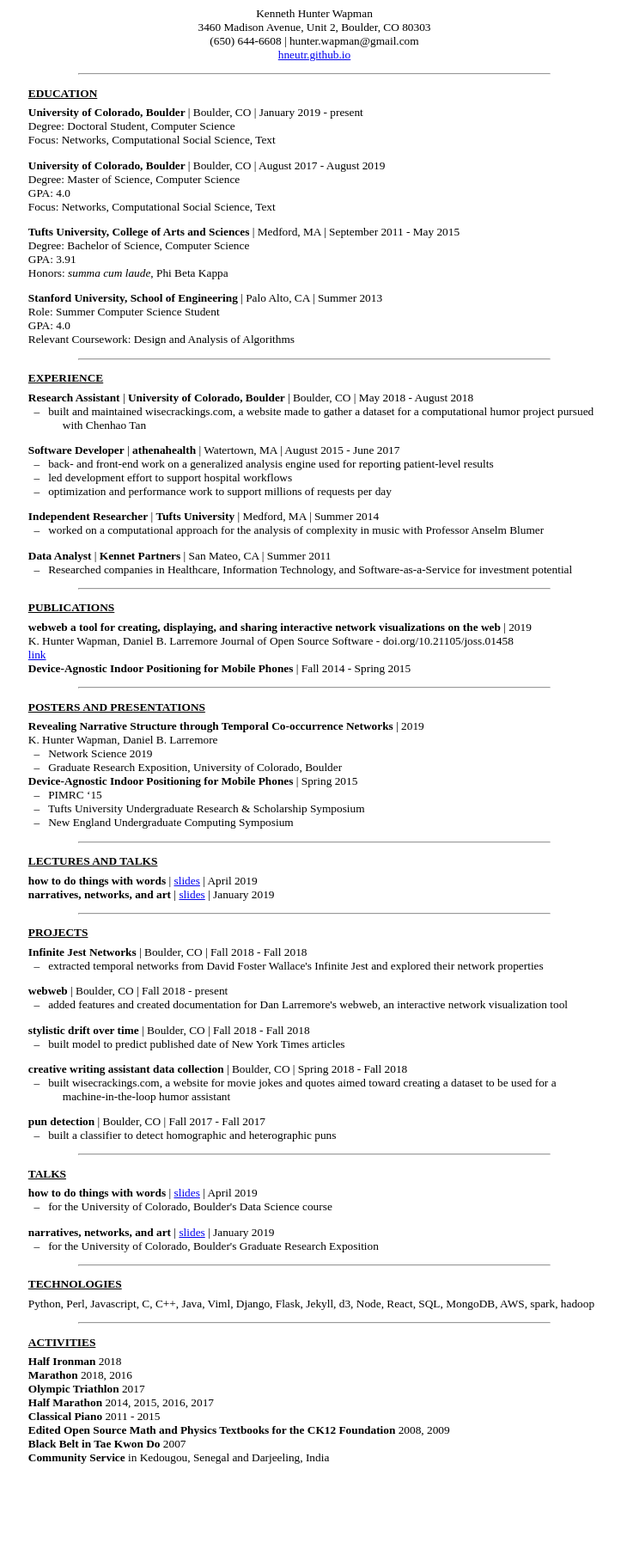
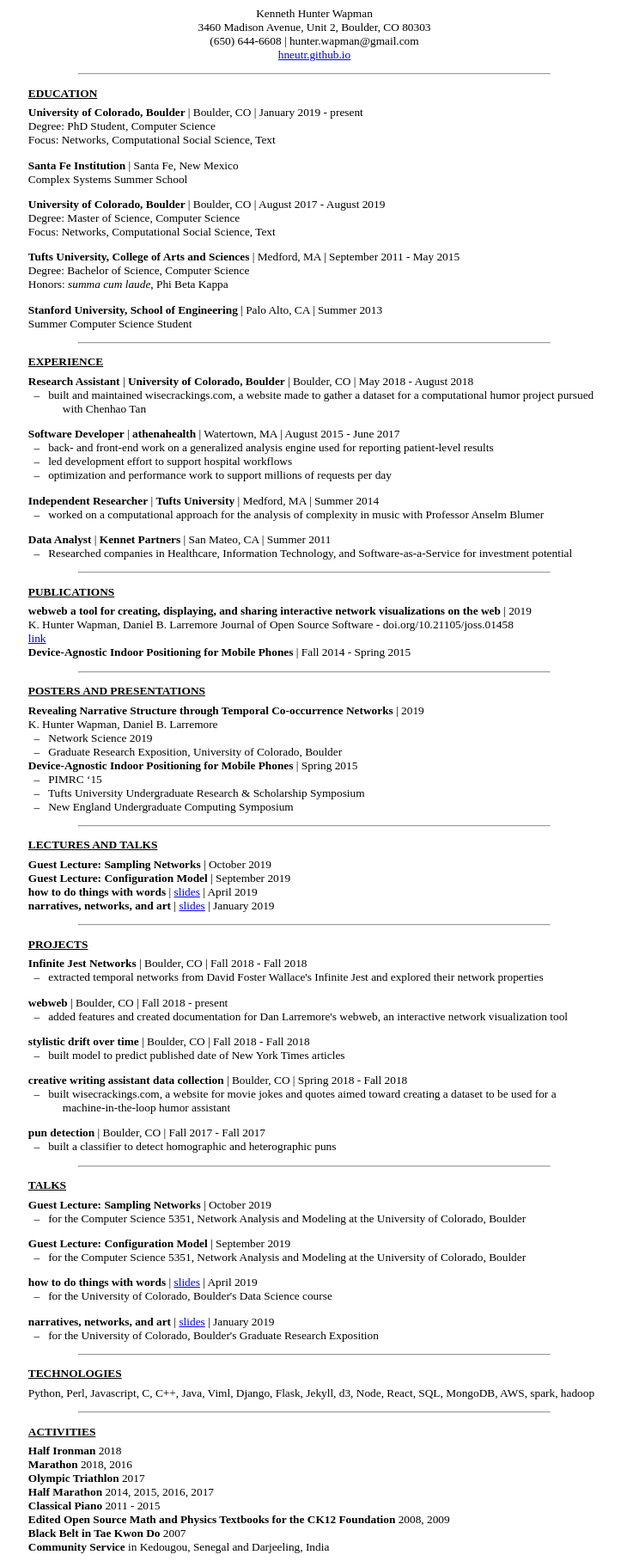
Before and after one commit to hneutr/hv-flask, a Flask app: page /cv.html in a window 1280 px wide. Shown: the whole page at 86% size, without its empty margins (274-997 px from the left). Before the commit the page ends 1703 px from the top, so only its background shows below. Run offline with Flask 2, Linux system fonts and the light colour scheme.

Commit message:
updates; automating cv stuff

```diff
--- a/config.yaml
+++ b/config.yaml
@@ -3,6 +3,6 @@ directories:
 kinds:
     - playlists
     - projects
-    - written
+    - words
 metas:
     - years
--- a/run.py
+++ b/run.py
@@ -3,20 +3,16 @@ from flask_flatpages import FlatPages
 from flask_frozen import Freezer
 
 import argparse
-import copy
 import datetime
-import io
-import json
 import markdown
 import math
 import os
-import shutil
-import sys
 import yaml
 
-#-------------------------------------------------------------------------------
+
+################################################################################
 # ARGUMENTPARSING
-#-------------------------------------------------------------------------------
+################################################################################
 def get_args():
     """Defines an argument parser for this script and returns the flags this
     package is called with
@@ -36,8 +32,6 @@ def get_args():
         help="print debug messages",
         default=False,
         action="store_true")
-
-    args = parser.parse_args()
 
     return parser.parse_args()
 
@@ -62,9 +56,10 @@ config_path = os.path.join(os.getcwd(), 'config.yaml')
 with open(config_path) as f:
     config = yaml.load(f, Loader=yaml.FullLoader)
 
-#-------------------------------------------------------------------------------
+
+################################################################################
 # Pagination
-#-------------------------------------------------------------------------------
+################################################################################
 class Pagination(object):
     def __init__(self, page, per_page, total_count):
         self.page = page
@@ -83,10 +78,11 @@ class Pagination(object):
     def has_next(self):
         return self.page < self.pages
 
-#-------------------------------------------------------------------------------
+
+################################################################################
 # Index
-#-------------------------------------------------------------------------------
-@app.route('/', defaults={'page':1})
+################################################################################
+@app.route('/', defaults={'page': 1})
 @app.route('/<int:page>.html')
 def index(page):
     dated = [p for p in pages if 'date' in p.meta]
@@ -100,38 +96,38 @@ def index(page):
 
     return render_template('index.html', pages=this_page, pagination=pagination)
 
-#-------------------------------------------------------------------------------
+################################################################################
 # 'Simple' Routes
-#-------------------------------------------------------------------------------
+################################################################################
 @app.route('/<path:path>/')
 def page(path):
     page = pages.get_or_404(path)
 
     if page.meta.get('independent', False):
         kind = page.meta.get('kind', '')
-        page_url = page.meta.get('url_path','')
+        page_url = page.meta.get('url_path', '')
 
-        redirect(url_for(kind + '/' + page_url + '.html'))
+        full_page_url = url_for(kind + '/' + page_url + '.html')
+
+        redirect(full_page_url)
 
     return render_template('page.html', page=page)
 
-@app.route('/kind/<string:kind>.html', defaults={'page':1})
+
+@app.route('/kind/<string:kind>.html', defaults={'page': 1})
 @app.route('/kind/<string:kind>/<int:page>.html')
 def kind(kind, page):
-    in_kind = list(filter(lambda p: kind in p.meta.get('kind', ''), pages))
-
     return paged_response(
         page=page,
-        pages=in_kind,
+        pages=[p for p in pages if kind in p.meta.get('kind', '')],
         template='kind.html',
         kwargs_to_send={
-            'kind' : kind,
-            'subkinds' : list(set([p.meta.get('subkind') for p in in_kind if p.meta.get('subkind')])),
+            'kind': kind,
         }
     )
 
 
-@app.route('/kind/<string:kind>/sub/<string:subkind_slug>.html', defaults={'page':1})
+@app.route('/kind/<string:kind>/sub/<string:subkind_slug>.html', defaults={'page': 1})
 @app.route('/kind/<string:kind>/sub/<string:subkind_slug>/<int:page>.html')
 def sub_kind(kind, subkind_slug, page):
     subkind = sluggify_subkind(subkind_slug, to_slug=False)
@@ -145,14 +141,14 @@ def sub_kind(kind, subkind_slug, page):
             )
         ),
         kwargs_to_send={
-            'kind' : kind,
-            'subkind' : subkind,
-            'subkind_slug' : subkind_slug,
+            'kind': kind,
+            'subkind': subkind,
+            'subkind_slug': subkind_slug,
         }
     )
 
 
-@app.route('/tagged/<string:tag>.html', defaults={'page':1})
+@app.route('/tagged/<string:tag>.html', defaults={'page': 1})
 @app.route('/tagged/<string:tag>/<int:page>.html')
 def tag(tag, page):
     return paged_response(
@@ -160,12 +156,12 @@ def tag(tag, page):
         template='tag.html',
         pages=list(filter(lambda p: tag in p.meta.get('tags', []), pages)),
         kwargs_to_send={
-            'tag' : tag,
+            'tag': tag,
         }
     )
 
 
-@app.route('/year/<int:year>.html', defaults={'page':1})
+@app.route('/year/<int:year>.html', defaults={'page': 1})
 @app.route('/year/<int:year>/<int:page>.html')
 def year(year, page):
     return paged_response(
@@ -173,7 +169,7 @@ def year(year, page):
         template='year.html',
         pages=list(filter(lambda p: p.meta['date'].year == year, [p for p in pages if p.meta.get('date')])),
         kwargs_to_send={
-            'year' : year,
+            'year': year,
         }
     )
 
@@ -209,9 +205,9 @@ def independent_page(kind, name):
     return render_template('404.html')
 
 
-#-------------------------------------------------------------------------------
+################################################################################
 # Dynamic Routes
-#-------------------------------------------------------------------------------
+################################################################################
 @app.route('/tags.html')
 def tags():
     all_tags = [p.meta.get('tags', []) for p in pages if p.meta.get('tags', [])]
@@ -225,9 +221,9 @@ def years():
     flattened = sorted(set(all_years), reverse=True)
     return render_template('years.html', years=flattened)
 
-#-------------------------------------------------------------------------------
+################################################################################
 # Static Routes
-#-------------------------------------------------------------------------------
+################################################################################
 @app.route('/me.html')
 def me():
     return render_template('about.html')
@@ -242,9 +238,9 @@ def cv():
 def notfound():
     return render_template('404.html')
 
-#-------------------------------------------------------------------------------
+################################################################################
 # Filters/Miscellaneous
-#-------------------------------------------------------------------------------
+################################################################################
 @app.template_filter()
 def formatdate(value, format='%Y/%m/%d'):
     """convert a datetime to a different format."""
@@ -274,9 +270,9 @@ app.jinja_env.globals['metas'] = config['metas']
 app.jinja_env.globals['now'] = datetime.datetime.utcnow
 
 
-#-------------------------------------------------------------------------------
+################################################################################
 # Run
-#-------------------------------------------------------------------------------
+################################################################################
 if __name__ == '__main__':
     if args.build:
         freezer.freeze()
--- a/templates/cv.html
+++ b/templates/cv.html
@@ -100,9 +100,38 @@ ul > li:before {
 
 
 
-						<p class="Degree">Degree: Doctoral Student, Computer Science</p>
+
+						<p class="Degree">Degree: PhD Student, Computer Science</p>
+
+
 
 						<p class="Focus">Focus: Networks, Computational Social Science, Text</p>
+
+
+
+
+
+					<p class="blank">
+
+
+
+					<p class="heading">
+
+	<span class="name"><b> Santa Fe Institution </b></span>
+
+	 |
+		<span class="location">Santa Fe, New Mexico</span>
+
+
+
+</p>
+
+
+
+
+
+						<p class="Role">Complex Systems Summer School</p>
+
 
 
 
@@ -133,11 +162,13 @@ ul > li:before {
 
 
 
+
 						<p class="Degree">Degree: Master of Science, Computer Science</p>
 
-						<p class="GPA">GPA: 4.0</p>
+
 
 						<p class="Focus">Focus: Networks, Computational Social Science, Text</p>
+
 
 
 
@@ -168,11 +199,13 @@ ul > li:before {
 
 
 
+
 						<p class="Degree">Degree: Bachelor of Science, Computer Science</p>
 
-						<p class="GPA">GPA: 3.91</p>
+
 
 						<p class="Honors">Honors: <i>summa cum laude</i>, Phi Beta Kappa</p>
+
 
 
 
@@ -200,11 +233,9 @@ ul > li:before {
 
 
 
-						<p class="Role">Role: Summer Computer Science Student</p>
 
-						<p class="GPA">GPA: 4.0</p>
+						<p class="Role">Summer Computer Science Student</p>
 
-						<p class="Relevant Coursework">Relevant Coursework: Design and Analysis of Algorithms</p>
 
 
 
@@ -562,6 +593,36 @@ ul > li:before {
 
 					<p class="heading">
 
+	<span class="name"><b> Guest Lecture: Sampling Networks </b></span>
+
+
+
+	 |
+		<span class="when">October 2019
+
+		</span>
+
+</p>
+
+
+
+					<p class="heading">
+
+	<span class="name"><b> Guest Lecture: Configuration Model </b></span>
+
+
+
+	 |
+		<span class="when">September 2019
+
+		</span>
+
+</p>
+
+
+
+					<p class="heading">
+
 	<span class="name"><b> how to do things with words </b></span>
 
 
@@ -796,6 +857,68 @@ ul > li:before {
 	TALKS
 </h1>
 
+
+
+
+					<p class="heading">
+
+	<span class="name"><b> Guest Lecture: Sampling Networks </b></span>
+
+
+
+	 |
+		<span class="when">October 2019
+
+		</span>
+
+</p>
+
+
+
+						<ul>
+
+		<li>
+			for the Computer Science 5351, Network Analysis and Modeling at the University of Colorado, Boulder
+
+		</li>
+
+</ul>
+
+
+
+
+					<p class="blank">
+
+
+
+					<p class="heading">
+
+	<span class="name"><b> Guest Lecture: Configuration Model </b></span>
+
+
+
+	 |
+		<span class="when">September 2019
+
+		</span>
+
+</p>
+
+
+
+						<ul>
+
+		<li>
+			for the Computer Science 5351, Network Analysis and Modeling at the University of Colorado, Boulder
+
+		</li>
+
+</ul>
+
+
+
+
+					<p class="blank">
 
 
 
```
Also changed, not shown: subparts/cv/generate.py (added, +22 -0 lines).
